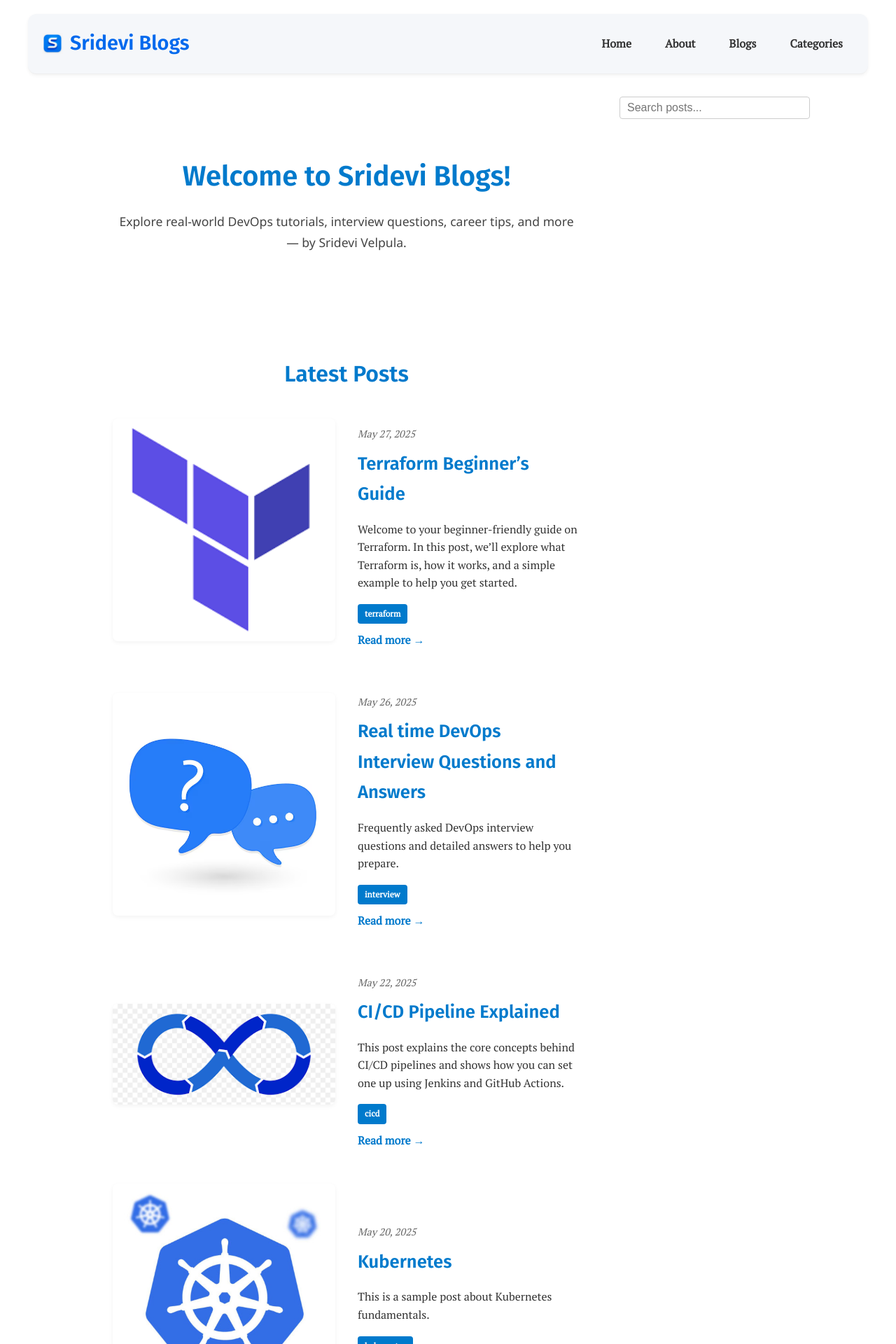
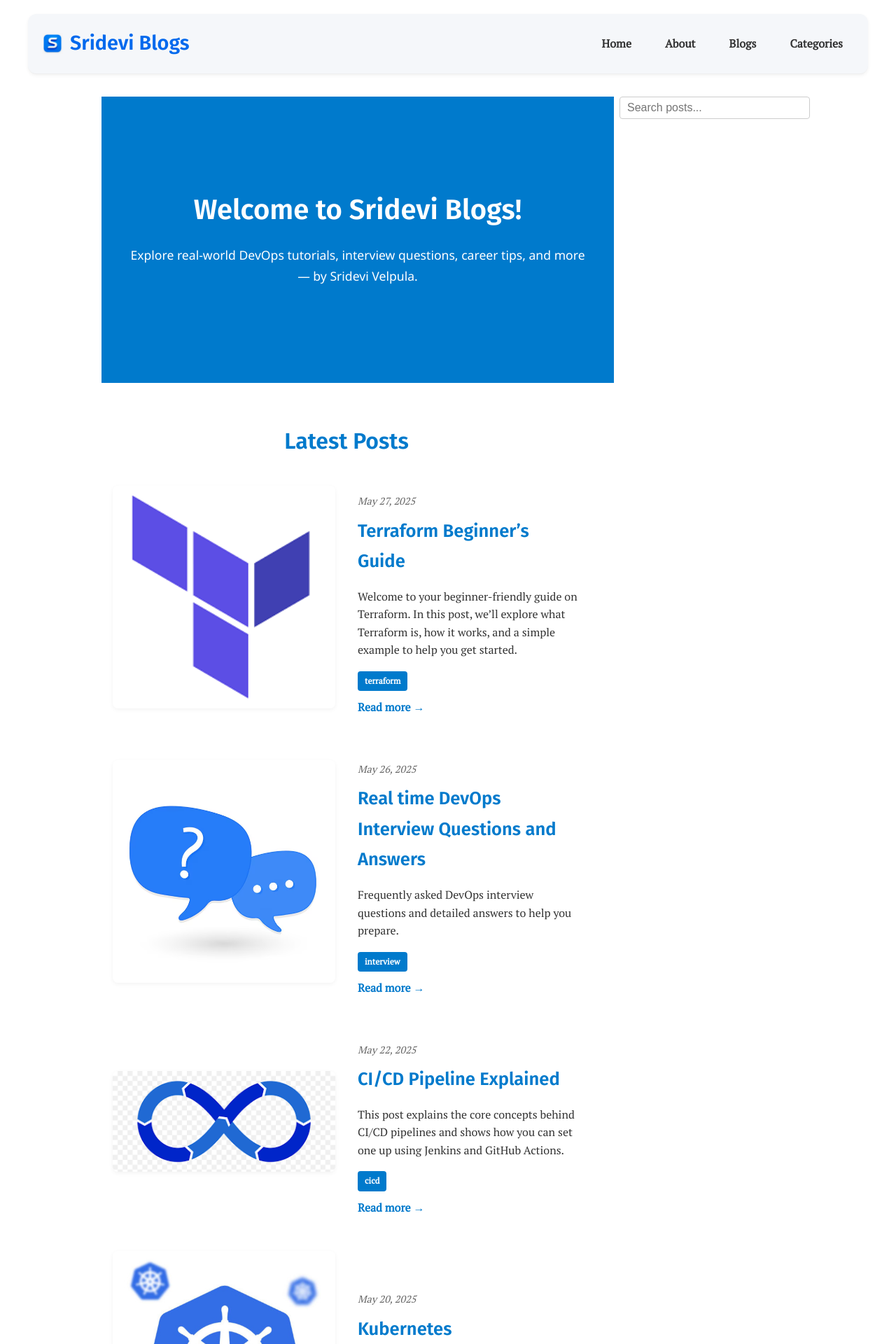
Before and after one commit to srideviblogs/srideviblogs.github.io, a Jekyll site: the page built from index.md, in a window 1280 px wide. Shown: the top 1920 px of the page at 70% size. Built offline with Jekyll 4.4.1, drawn with Linux system fonts in a browser that asks for light colours.

Commit message:
Update custom.css

```diff
--- a/assets/css/custom.css
+++ b/assets/css/custom.css
@@ -110,13 +110,26 @@ header.site-header {
 }
 
 /* welcome intro */
+
+.welcome-banner {
+  background-color: #007acc;
+  width: 100%;
+  padding: 3rem 1rem;
+  color: white;
+}
+
 .welcome-intro {
   padding: 3rem 1rem;
   text-align: center;
-  max-width: 800px;
+  max-width: 1000px;
   margin: 0 auto;
   font-family: 'Segoe UI', Tahoma, Geneva, Verdana, sans-serif;
   margin-bottom: 1.5rem; /* Added to reduce space before Latest Posts */
+}
+
+.welcome-intro h1,
+.welcome-intro p {
+  color: white;
 }
 
 .animate-heading {
```
